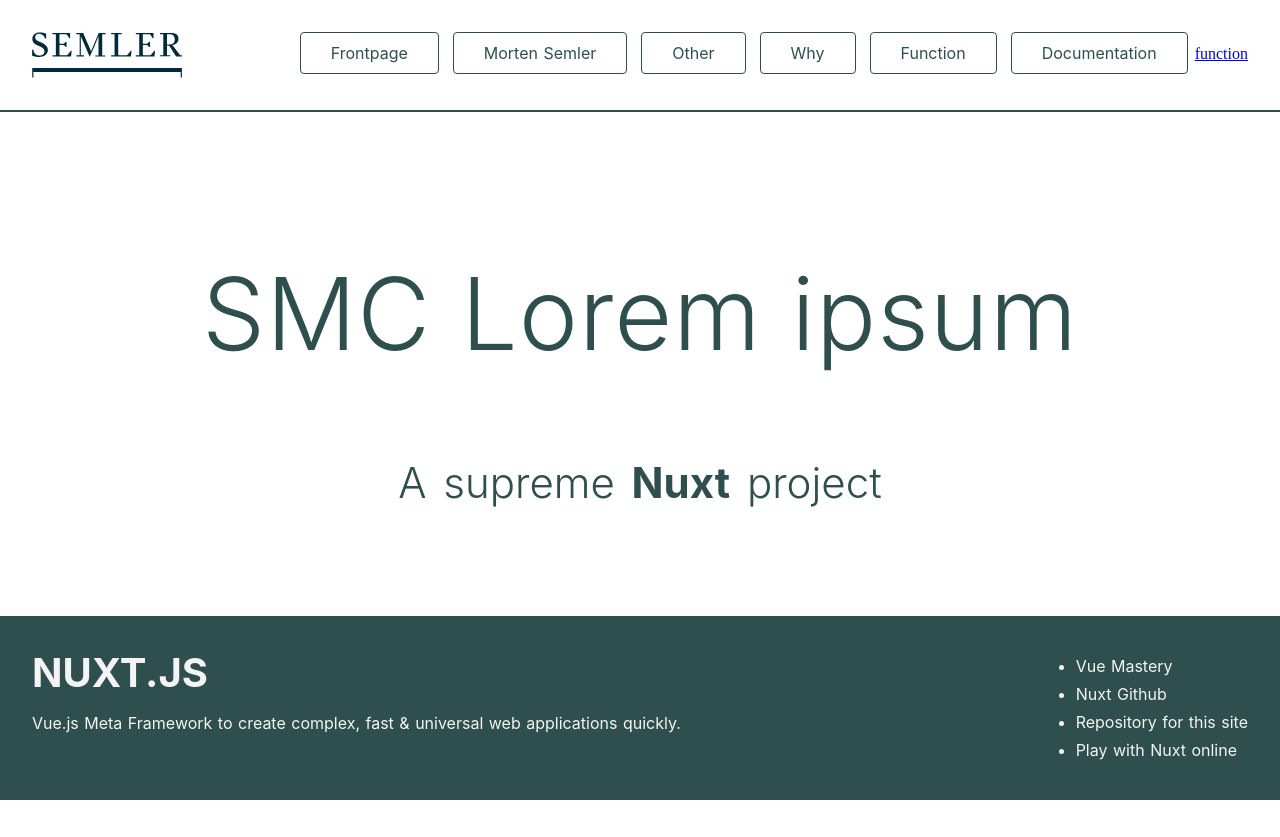
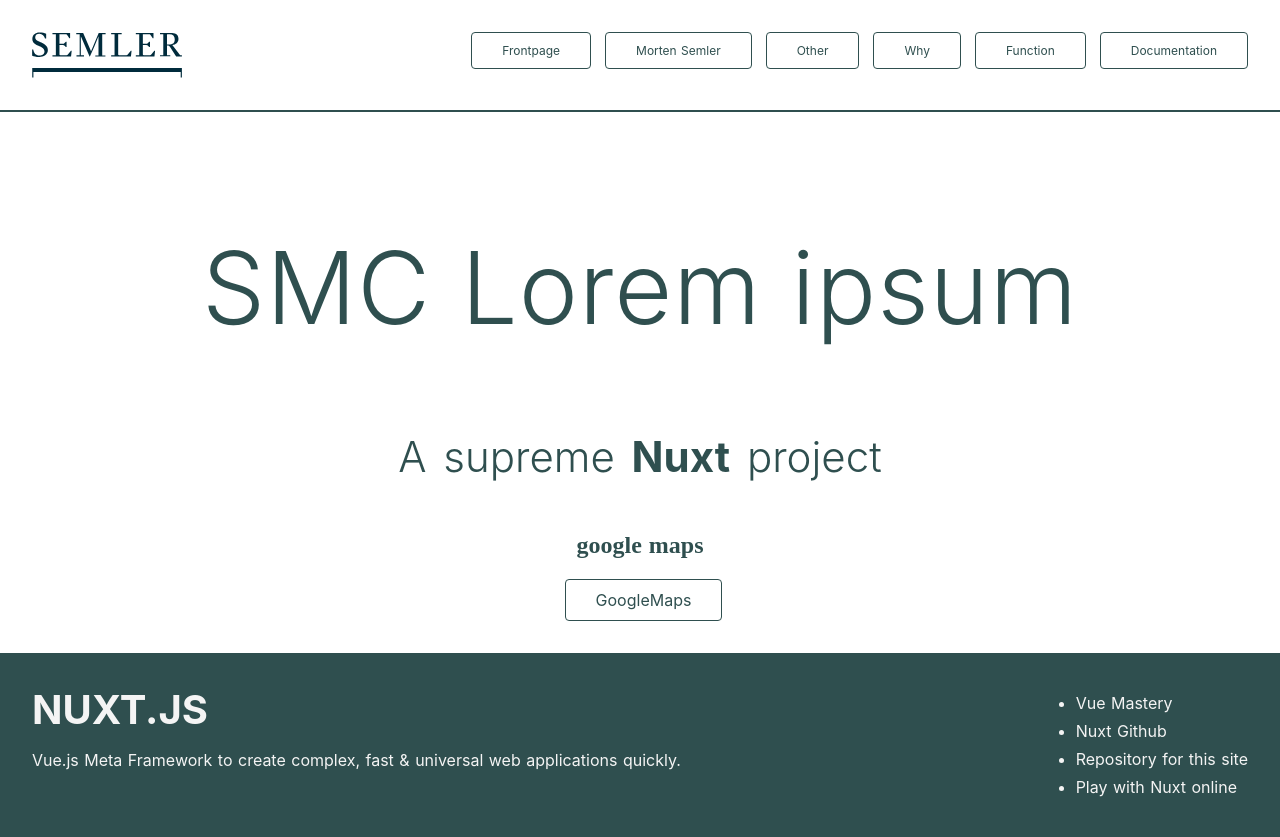
Before and after one commit to ronnidc/ui-engine, a Nuxt app: page / in a window 1280 px wide. Before the commit the page ends 800 px from the top, so only its background shows below. Built offline with nearby package versions, Linux system fonts and the light colour scheme.

Commit message:
add google maps link dummy data

```diff
--- a/src/components/Button/Button.vue
+++ b/src/components/Button/Button.vue
@@ -1,10 +1,10 @@
 <template>
-    <a :href="url" :class="'button button--' + theme">{{ text }}</a>
+    <a :href="url" :class="'button button--' + theme" v-on:click="onclick">{{ text }}</a>
 </template>
 
 <script>
     export default {
-        props: ['text', 'url', 'theme']
+        props: ['text', 'url', 'theme', 'onclick']
     }
 </script>
 
--- a/src/components/Header/header.scss
+++ b/src/components/Header/header.scss
@@ -1,6 +1,10 @@
 .header {
-    display: flex;
+    display: block;
     justify-content: space-between;
     padding: 2em;
     border-bottom: 2px solid darkslategrey;
+
+    @media screen and (min-width:1050px) {
+        display: flex;
+    }
 }
--- a/src/components/Navigation/Navigation.vue
+++ b/src/components/Navigation/Navigation.vue
@@ -4,9 +4,8 @@
         <Button :text="message" url="/semler" theme="primary" />
         <Button text="Other" url="/other" theme="primary" />
         <Button text="Why" url="/why" theme="primary" />
-        <Button text="Function" url="#" v-on:click="getNavigation" theme="secondary" />
+        <Button text="Function" url="#" :onclick="getNavigation" theme="secondary" />
         <Button text="Documentation" url="https://nuxtjs.org/" theme="secondary" target="_blank" rel="noreferrer" />
-        <a href="#" v-on:click="getNavigation">function</a>
     </nav>
 </template>
 
@@ -29,7 +28,11 @@
                 // Output script from navigation.js
                 navigation();
             }
-        }
+        },
+        created () {
+        },
+        beforeUpdate () {
+        },
     };
 
 </script>
--- a/src/components/Navigation/navigation.scss
+++ b/src/components/Navigation/navigation.scss
@@ -1,3 +1,4 @@
 .navigation {
     padding-top: 0;
+    font-size: 12px;
 }
--- /dev/null
+++ b/src/components/googlemaps/Googlemaps.vue
@@ -0,0 +1,30 @@
+<template>
+    <div>
+        <h2>google maps</h2>
+        <Button text="GoogleMaps" url="#" :onclick="GetGooglemaps" theme="primary" />
+    </div>
+</template>
+<script>
+    import { googlemaps } from './googlemaps.js';
+    import Button from "~/components/Button/Button.vue";
+
+    export default {
+        components: {
+            Button
+        },
+        methods: {
+            GetGooglemaps: function() {
+                googlemaps();
+            }
+        },
+        created () {
+        },
+        beforeUpdate () {
+        },
+    };
+
+</script>
+
+<style lang="scss">
+    @import "./googlemaps.scss";
+</style>
--- /dev/null
+++ b/src/components/googlemaps/googlemaps.js
@@ -0,0 +1,4 @@
+export function googlemaps() {
+    alert('Hello from Googlemaps');
+    console.log('Thank you for clicking on the alert box\'s ok button');
+}
--- a/src/pages/index.vue
+++ b/src/pages/index.vue
@@ -2,8 +2,19 @@
     <section class="block">
         <h1 class="title">SMC Lorem ipsum</h1>
         <h2 class="subtitle">A supreme <strong>Nuxt</strong> project</h2>
+        <Googlemaps />
     </section>
 </template>
+
+<script>
+    import Googlemaps from "~/components/googlemaps/Googlemaps.vue";
+
+    export default {
+        components: {
+            Googlemaps
+        }
+    };
+</script>
 
 <style lang="scss" scoped>
     .title {
```
Also changed, not shown: src/components/googlemaps/googlemaps.scss (added).
